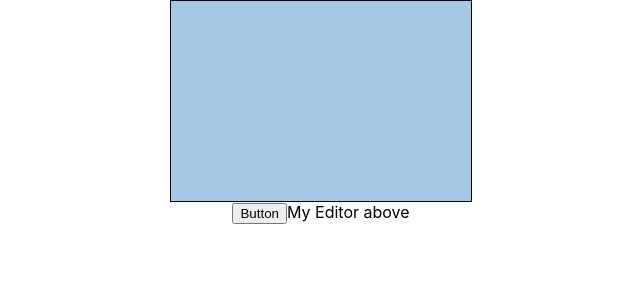
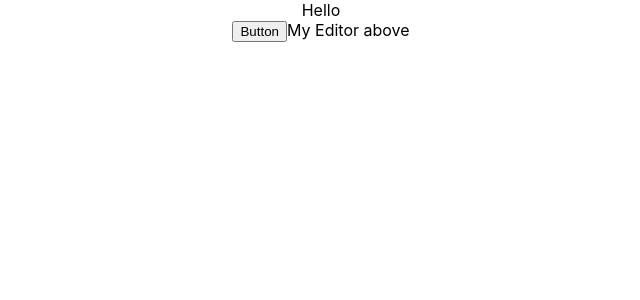
Before and after one commit to benamiller/internal-knowledge-base-frontend, a React (Create React App) app: page / in a window 1280 px wide. Shown: the top 300 px of the page, without its empty margins (319-959 px from the left). Built offline with nearby package versions, Linux system fonts and the light colour scheme.

Commit message:
Remove draft editor

```diff
--- a/src/App.js
+++ b/src/App.js
@@ -4,10 +4,6 @@ import MyEditor from './components/MyEditor/MyEditor';
 import postFunctions from './rest/post';
 import { useState } from 'react';
 import { Editor, EditorState } from 'draft-js';
-
-const handleNewArticleSubmission = () => {
-  postFunctions.createNewArticle("TEST SUBJECT", "TEST BODY AGAIN", "MARKETING", false);
-}
 
 function App() {
   const [editorState, setEditorState] = useState(
@@ -17,9 +13,16 @@ function App() {
   return (
     <div className="App">
       <div className="Text-Editor">
-        <MyEditor editorState={editorState} onChange={setEditorState}/>
+        <MyEditor editorState={editorState} setEditorState={setEditorState}/>
       </div>
-      <button onClick={handleNewArticleSubmission}>Button</button>
+      <button onClick={() => postFunctions.createNewArticle(
+          "SUBJECT",
+          editorState.getCurrentContent().getPlainText('\u0001'),
+          "ENGINEER",
+          false
+      )}>
+        Button
+      </button>
       My Editor above
     </div>
   );
--- a/src/components/MyEditor/MyEditor.js
+++ b/src/components/MyEditor/MyEditor.js
@@ -3,43 +3,11 @@ import {Editor, EditorState, RichUtils} from 'draft-js';
 import 'draft-js/dist/Draft.css';
 import './MyEditor.css';
 
-class MyEditor extends React.Component {
-    constructor(props) {
-      super(props);
-			this.editorState = props.editorState;
-			this.setEditorState = props.setEditorState;
-      this.state = {editorState: props.editorState};
-			this.onChange = props.onChange;
-      this.handleKeyCommand = this.handleKeyCommand.bind(this);
-    }
+const MyEditor = (props) => {
 
-    handleKeyCommand(command, editorState) {
-      const newState = RichUtils.handleKeyCommand(editorState, command);
+	return (
+		<div>Hello</div>
+	)
+}
 
-      if (newState) {
-        this.onChange(newState);
-        return 'handled';
-      }
-
-      return 'not-handled';
-    }
-
-		_onBoldClick() {
-			this.onChange(RichUtils.toggleInlineStyle(this.state.editorState, 'BOLD'));
-			console.log(this.state.editorState.getCurrentContent().getPlainText('\u0001'));
-		}
-
-    render() {
-      return (
-        <>
-					<Editor
-							editorState={this.editorState}
-							handleKeyCommand={this.handleKeyCommand}
-							onChange={this.onChange}
-					/>
-        </>
-      );
-    }
-  }
-
-  export default MyEditor;
+export default MyEditor;
```
